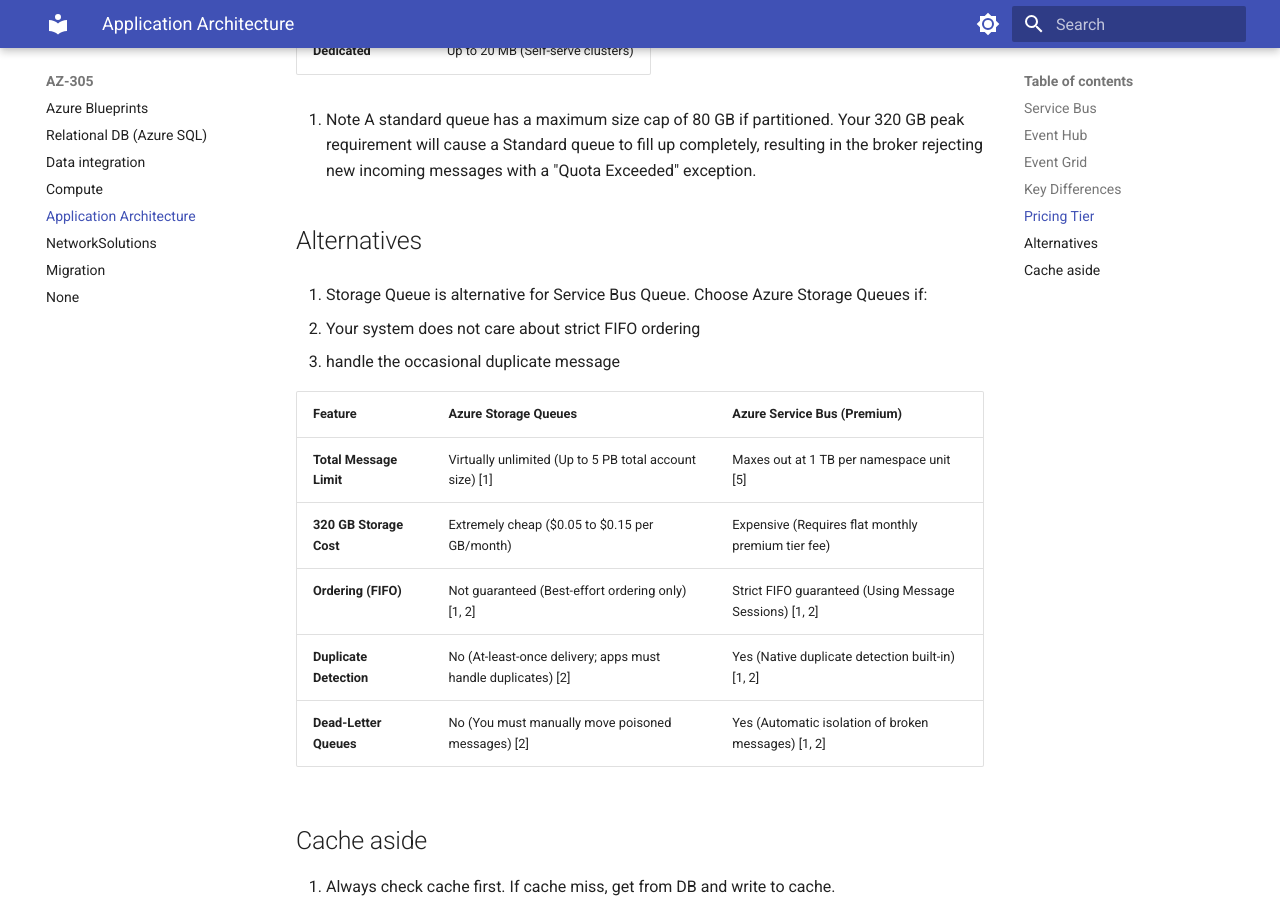
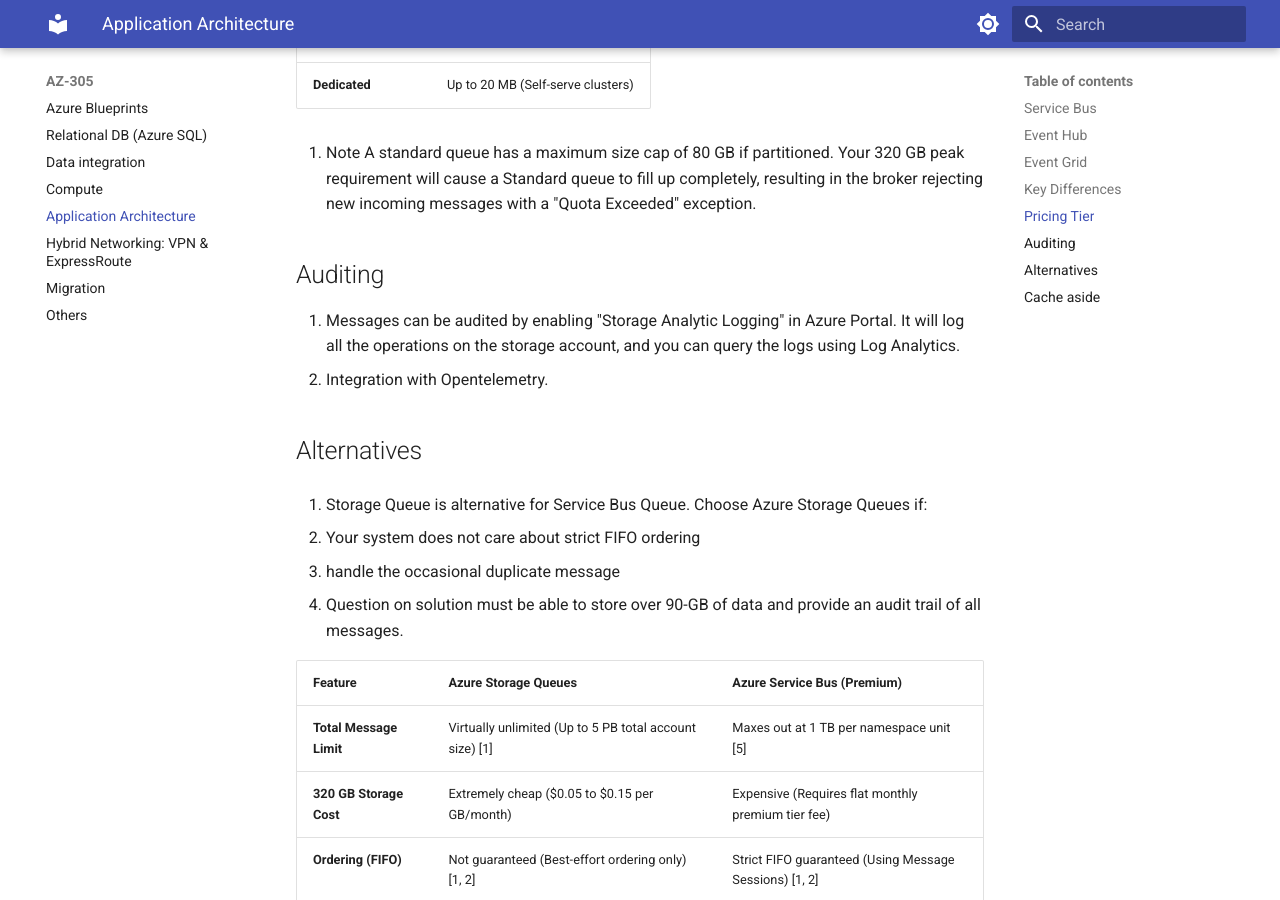
Before and after one commit to yoonghan/AZ-104-Azure-Administrator-Associate, an MkDocs documentation site: the page built from docs/AZ-305/ApplicationArchitecture.md, in a window 1280 px wide and 900 px high, scrolled down 1598 px. Built offline with MkDocs 1.6.1 and Material for MkDocs 9.7.7, drawn with Linux system fonts in a browser that asks for light colours; some of the changed text lies outside the part shown.

Commit message:
Update docs.

```diff
--- a/docs/AZ-305/ApplicationArchitecture.md
+++ b/docs/AZ-305/ApplicationArchitecture.md
@@ -4,6 +4,7 @@
 - Push and Pull
 - Have Queue and Topic
 - Reliable messaging.
+- Max only to **80GB** for Standard but can be upgraded.
 
 ## Event Hub
 - Only support Pull
@@ -39,11 +40,16 @@
 
 1. Note A standard queue has a maximum size cap of 80 GB if partitioned. Your 320 GB peak requirement will cause a Standard queue to fill up completely, resulting in the broker rejecting new incoming messages with a "Quota Exceeded" exception.
 
+## Auditing
+1. Messages can be audited by enabling "Storage Analytic Logging" in Azure Portal. It will log all the operations on the storage account, and you can query the logs using Log Analytics.
+2. Integration with Opentelemetry.
+
 ## Alternatives
 1. Storage Queue is alternative for Service Bus Queue. Choose Azure Storage Queues if:
 
   - Your system does not care about strict FIFO ordering
   - handle the occasional duplicate message
+2. Question on solution must be able to store over 90-GB of data and provide an audit trail of all messages.
 
 | Feature | Azure Storage Queues| Azure Service Bus (Premium)|
 | --- | --- |---|
--- a/mkdocs.yml
+++ b/mkdocs.yml
@@ -39,7 +39,6 @@
       - DNS.md
       - Network-Security-Group.md
       - Load-Balancers.md
-      - VPN.md
     - Virtual-Machines.md
     - Web-Application.md
     - Containers.md
@@ -55,9 +54,9 @@
     - AZ-305/DataIntegration.md
     - AZ-305/Compute.md
     - AZ-305/ApplicationArchitecture.md
-    - AZ-305/NetworkSolutions.md
+    - AZ-305/VPN.md
     - AZ-305/Migration.md
-    - AZ-305/BusinessContinuity.md
+    - AZ-305/Others.md
   - Exam:
     - Exam_Preparation/Notes.md
     - Exam_Preparation/Labs.md
```
Also changed, not shown: docs/AZ-305/Design.md (added, +7 -0 lines), docs/AZ-305/Others.md (added, +5 -0 lines), docs/Exam_Preparation/Notes.md (+2 -1 lines), docs/Storage-Account.md (+4 -3 lines), docs/AZ-305/NetworkSolutions.md (deleted), docs/AZ-305/VPN.md (renamed from docs/VPN.md).
